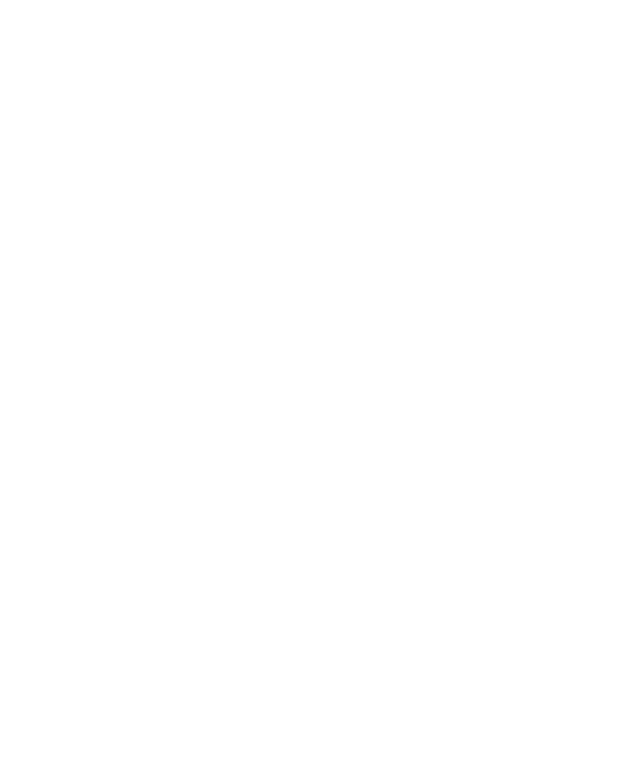
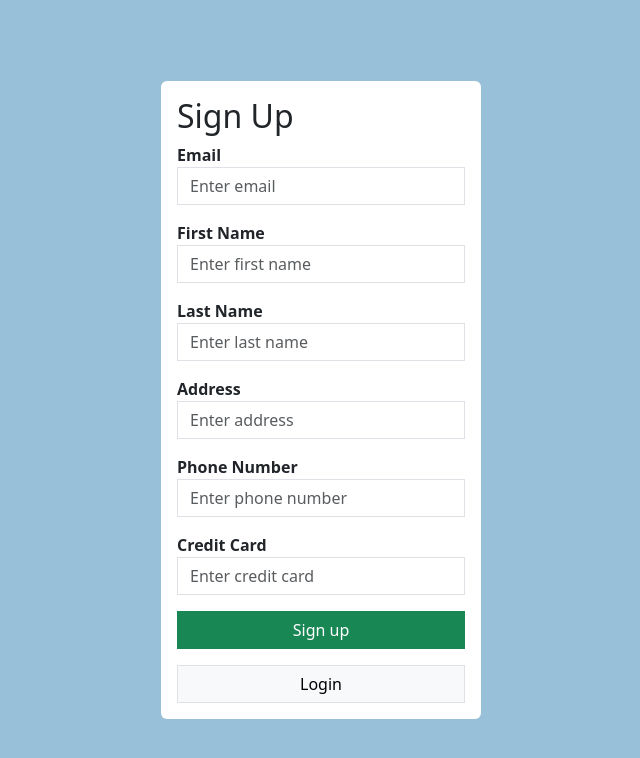
Before and after one commit to brookebui/Project2, a React (Create React App) app in the folder frontend/: page /Registration in a window 1280 px wide. Before the commit this address had no page. Shown: the top 758 px of the page, without its empty margins (319-959 px from the left). Built offline with nearby package versions, Linux system fonts and the light colour scheme.

Commit message:
Registration

```diff
--- a/frontend/package.json
+++ b/frontend/package.json
@@ -3,6 +3,7 @@
   "version": "0.1.0",
   "private": true,
   "dependencies": {
+    "axios": "^1.7.9",
     "bootstrap": "^5.3.3",
     "cra-template": "1.2.0",
     "react": "^19.0.0",
@@ -34,5 +35,9 @@
       "last 1 firefox version",
       "last 1 safari version"
     ]
+
+  },
+  "browser": {
+  "http": false
   }
 }
--- a/frontend/src/App.js
+++ b/frontend/src/App.js
@@ -4,6 +4,7 @@ import 'bootstrap/dist/css/bootstrap.min.css';
 import ClientDashboard from './components/ClientDashboard';
 import Login from './components/Login';
 import David from './components/DavidDashboard';
+import Registration from './components/Registration';
 
 function App() {
   return (
@@ -12,6 +13,7 @@ function App() {
       <Route path="/" element={<Login/>} />
         <Route path="/client" element={<ClientDashboard/>} />
         {/* <Route path="/david" element={<DavidDashboard/>} /> */}
+        <Route path="/Registration" element={<Registration/>} />
       </Routes>
     </Router>
   );
--- a/frontend/src/components/Login.js
+++ b/frontend/src/components/Login.js
@@ -1,77 +1,61 @@
-import React, { useState } from 'react';
-import { Link, useNavigate } from 'react-router-dom';
+import React, { useState } from 'react'
+import { Link, useNavigate } from 'react-router-dom'
+import Validation from './LoginValidation'
+import axios from 'axios'
 
-function Login() {
+function Login(){
     const [values, setValues] = useState({
         username: '',
         password: ''
-    });
+    })
     const navigate = useNavigate();
-    const [errors, setErrors] = useState({});
+    const [errors, setErrors] = useState({})
 
     const handleInput = (event) => {
-        setValues(prev => ({ ...prev, [event.target.name]: event.target.value }));
-    };
-
-    const Validation = (values) => {
-        const errors = {};
-        if (!values.username) {
-            errors.username = "Username is required";
-        }
-        if (!values.password) {
-            errors.password = "Password is required";
-        }
-        return errors;
-    };
+        setValues(prev => ({...prev, [event.target.name]: event.target.value}))
+    }
 
     const handleSubmit = (event) => {
         event.preventDefault();
         const err = Validation(values);
         setErrors(err);
-
-        if (Object.keys(err).length === 0) {
-            // Simulate a successful login
-            alert("Login successful!");
-            navigate('/home');  // Navigate to home page after successful login
-        } else {
-            alert("Please fill out all fields correctly.");
+        if(err.username === "" && err.password === "") {
+            axios.post('http://localhost:5050/login', values)
+            .then(response => {
+                if(response.data.success){
+                    navigate('/home')
+                } else{
+                    alert("Invalid username or password")
+                }
+            })
+            .catch(err => {
+                console.log(err);
+                alert("Invalid username or password")
+            })
         }
-    };
-
-    return (
+    }
+    return(
         <div className="d-flex justify-content-center align-items-center vh-100" style={{ backgroundColor: '#98C1D9' }}>
-            <div className="bg-white p-3 rounded w-25">
+            <div className ='bg-white p-3 rounded w-25'>
                 <h2>Login</h2>
-                <form onSubmit={handleSubmit}>
-                    <div className="mb-3">
+                <form action="" onSubmit={handleSubmit}>
+                    <div className='mb-3'>
                         <label htmlFor="username"><strong>Username</strong></label>
-                        <input
-                            type="text"
-                            placeholder="Enter Username"
-                            name="username"
-                            onChange={handleInput}
-                            className="form-control rounded-0"
-                        />
-                        {errors.username && <span className="text-danger"> {errors.username}</span>}
+                        <input type ="username" placeholder="Enter Username" name='username'onChange={handleInput} className='form-control rounded-0'/>
+                        {errors.username && <span className = 'text-danger'> {errors.username}</span>}
                     </div>
-                    <div className="mb-3">
+                    <div className='mb-3'>
                         <label htmlFor="password"><strong>Password</strong></label>
-                        <input
-                            type="password"
-                            placeholder="Enter Password"
-                            name="password"
-                            onChange={handleInput}
-                            className="form-control rounded-0"
-                        />
-                        {errors.password && <span className="text-danger"> {errors.password}</span>}
+                        <input type ="password" placeholder="Enter Password" name='password'onChange={handleInput} className='form-control rounded-0'/>
+                        {errors.password && <span className = 'text-danger'> {errors.password}</span>}
                     </div>
-                    <button type="submit" className="btn btn-success w-100 rounded-0">Log in</button>
+                    <button type='submit'className='btn btn-success w-100 rounded-0'>Log in</button>
                     <p></p>
-                    <Link to="/create-account" className="btn btn-light border w-100 rounded-0">Create Account</Link>
+                    <Link to="/Registration" className='btn btn-light border w-100 rounded-0'>Create Account</Link>
                 </form>
             </div>
         </div>
-    );
+    )
 }
 
-export default Login;
+export default Login
--- /dev/null
+++ b/frontend/src/components/LoginValidation.js
@@ -0,0 +1,22 @@
+function Validation(values){
+    let error = {}
+
+    const pass_pattern = /^(?=.*\d)(?=.*[a-z])(?=.*[A-Z])[a-zA-Z0-9]{8,}$/
+
+    if(values.username === ""){
+        error.username = "Username is required"
+    } else{
+        error.username = ""
+    }
+
+    if(values.password === ""){
+        error.password = "Password is required"
+    } else if(!pass_pattern.test(values.password)){
+        error.password = "Password is invalid"
+    } else{
+        error.password = ""
+    }
+    return error;
+}
+
+export default Validation;
--- /dev/null
+++ b/frontend/src/components/Registration.js
@@ -0,0 +1,88 @@
+import React, { useState } from 'react'
+import { Link, useNavigate } from 'react-router-dom'
+import Validation from './RegistrationValidation'
+import axios from 'axios'
+
+function Registration(){
+    const [values, setValues] = useState({
+        firstname: '',
+        lastname: '',
+        address: '',
+        phoneNumber: '',
+        email: '',
+        creditCard: ''
+    })
+    const navigate = useNavigate()
+
+    const [errors, setErrors] = useState({})
+
+    const handleInput = (event) => {
+        setValues(prev => ({...prev, [event.target.name]: event.target.value}))
+    }
+
+    const handleSubmit = (event) => {
+        event.preventDefault();
+        const err = Validation(values);
+        setErrors(err);
+
+        if(err.firstname === "" && err.lastname === "" && err.address === "" && err.phoneNumber === "" && err.email === "" && err.creditCard === "") {
+            axios.post('http://localhost:5050/signup', values)
+            .then(response => {
+                if(response.data.success) {
+                    navigate('/')
+                } else {
+                    alert("Error creating account");
+                }
+            })
+            .catch(err => {
+                console.error(err);
+                alert("Error creating account");
+            })
+        }
+    }
+
+    return(
+        <div className="d-flex justify-content-center align-items-center vh-100" style={{ backgroundColor: '#98C1D9' }}>
+            <div className ='bg-white p-3 rounded w-25'>
+                <h2>Sign Up</h2>
+                <form action="" onSubmit={handleSubmit}>
+                    <div className='mb-3'>
+                        <label htmlFor="email"><strong>Email</strong></label>
+                        <input type ="email" placeholder="Enter email" name = 'email' onChange={handleInput} className='form-control rounded-0'/>
+                        {errors.email && <span className = 'text-danger'> {errors.email}</span>}
+                    </div>
+                    <div className='mb-3'>
+                        <label htmlFor="firstName"><strong>First Name</strong></label>
+                        <input type ="firstName" placeholder="Enter first name" name = 'firstname' onChange={handleInput} className='form-control rounded-0'/>
+                        {errors.firstname && <span className = 'text-danger'> {errors.firstname}</span>}
+                    </div>
+                    <div className='mb-3'>
+                        <label htmlFor="lastName"><strong>Last Name</strong></label>
+                        <input type ="lastName" placeholder="Enter last name" name = 'lastname' onChange={handleInput} className='form-control rounded-0'/>
+                        {errors.lastname && <span className = 'text-danger'> {errors.lastname}</span>}
+                    </div>
+                    <div className='mb-3'>
+                        <label htmlFor="address"><strong>Address</strong></label>
+                        <input type ="address" placeholder="Enter address" name = 'address' onChange={handleInput} className='form-control rounded-0'/>
+                        {errors.address && <span className = 'text-danger'> {errors.address}</span>}
+                    </div>
+                    <div className='mb-3'>
+                        <label htmlFor="phoneNumber"><strong>Phone Number</strong></label>
+                        <input type ="phoneNumber" placeholder="Enter phone number" name = 'phoneNumber' onChange={handleInput} className='form-control rounded-0'/>
+                        {errors.phoneNumber && <span className = 'text-danger'> {errors.phoneNumber}</span>}
+                    </div>
+                    <div className='mb-3'>
+                        <label htmlFor="creditCard"><strong>Credit Card</strong></label>
+                        <input type ="creditCard" placeholder="Enter credit card" name = 'creditCard' onChange={handleInput}className='form-control rounded-0'/>
+                        {errors.creditCard && <span className = 'text-danger'> {errors.creditCard}</span>}
+                    </div>
+                    <button type='submit' className='btn btn-success w-100 rounded-0'>Sign up</button>
+                    <p></p>
+                    <Link to="/home" className='btn btn-light border w-100 rounded-0'>Login</Link>
+                </form>
+            </div>
+        </div>
+    )
+}
+
+export default Registration
--- /dev/null
+++ b/frontend/src/components/RegistrationValidation.js
@@ -0,0 +1,45 @@
+function Validation(values){
+    let error = {}
+    const pass_pattern = /^(?=.*\d)(?=.*[a-z])(?=.*[A-Z])[a-zA-Z0-9]{8,}$/
+
+    if(values.username === ""){
+        error.username = "Username is required"
+    } else{
+        error.username = ""
+    }
+
+    if(values.firstname === ""){
+        error.firstname = "First name is required"
+    } else{
+        error.firstname = ""
+    }
+
+    if(values.lastname === ""){
+        error.lastname = "Last name is required"
+    } else{
+        error.lastname = ""
+    }
+
+    if(values.salary === ""){
+        error.salary = "Salary is required"
+    } else{
+        error.salary = ""
+    }
+
+    if(values.age === ""){
+        error.age = "Age is required"
+    } else{
+        error.age = ""
+    }
+
+    if(values.password === ""){
+        error.password = "Password is required"
+    } else if(!pass_pattern.test(values.password)){
+        error.password = "Password is invalid"
+    } else{
+        error.password = ""
+    }
+    return error;
+}
+
+export default Validation;
```
Also changed, not shown: 1 other file (tests, documents, lock files or other folders).
